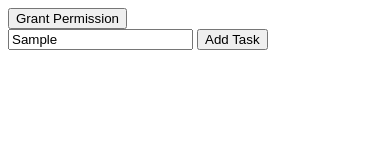
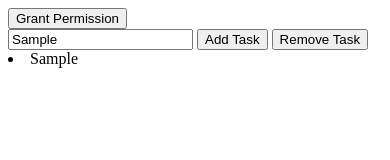
Before and after one commit to misterinterrupt/Brocas-Area-Web-Extender, a plain HTML site: page index.html in a window 390 px wide. Both pictures are taken after typing "Sample" into the empty fields and a click on the button "Add Task". Drawn offline with Linux system fonts and the light colour scheme.

Commit message:
holy crap this stuff just doesn't fit on the iphone

```diff
--- a/index.html
+++ b/index.html
@@ -8,6 +8,7 @@
   <div id="task-entry">
     <input id="task-text"></input>
     <button id="addTaskBtn">Add Task</button>
+    <button id="remTaskBtn">Remove Task</button>
   </div>
   <div id="task-display">
     <ul></ul>
@@ -23,6 +24,7 @@
       noTasksMsg = "There are no tasks in the queue.",
       askpermissionBtn = document.getElementById("askpermissionBtn"),
       addTaskBtn = document.getElementById("addTaskBtn"),
+      remTaskBtn = document.getElementById("remTaskBtn"),
 
       initTaskList = function initTaskList() {
 
@@ -33,9 +35,10 @@
       },
 
       removeTask = function removeTask(taskText) {
-        taskList.pop();
+        taskList.shift();
         localStorage.setItem("tasklist", JSON.stringify(taskList));
         setTimeout(prod, 3000);
+        showTasks();
         return;
       },
 
@@ -43,6 +46,23 @@
 
         taskList.push(taskText);
         localStorage.setItem("tasklist", JSON.stringify(taskList));
+        showTasks();
+      },
+
+      showTasks = function showTasks() {
+        var list = "",
+            frag = document.createDocumentFragment();
+
+        for (var i=0; i<taskList.length; i++) {
+          var li = document.createElement('li');
+          li.textContent = taskList[i];
+          frag.appendChild(li);
+        }
+        var display = document.getElementById('task-display');
+        while(display.lastChild) {
+          display.removeChild(display.lastChild);
+        }
+        display.appendChild(frag);
       },
 
       onNotifyClose = function onNotifyClose(taskText) {
@@ -77,7 +97,7 @@
   });
 
   addTaskBtn.addEventListener("click", addTask);
-
+  remTaskBtn.addEventListener("click", removeTask);
   setTimeout(prod, 3000);
 
 
```
